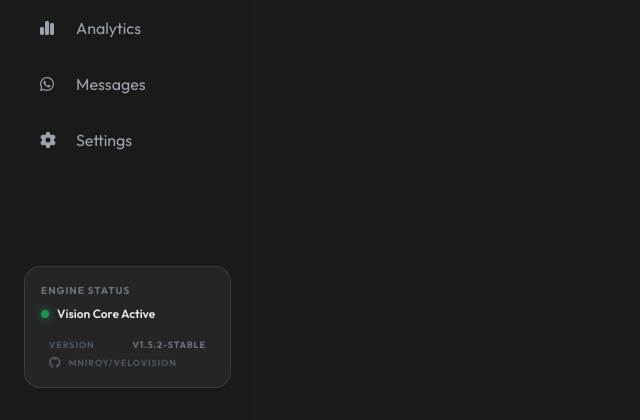
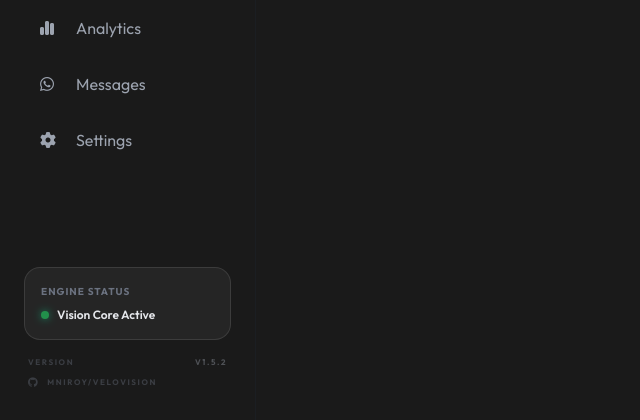
Before and after one commit to mniroy/velovision, a FastAPI app: page /cameras in a window 1280 px wide. Shown: the part 380-800 px from the top of the page, without its empty margins (0-640 px from the left). Run offline with FastAPI, Linux system fonts and the light colour scheme; data that the repository does not hold is empty; some libraries are stand-ins or nearby versions.

Commit message:
UI: Fix sidebar footer text alignment and malformed template tags.

```diff
--- a/src/templates/base.html
+++ b/src/templates/base.html
@@ -151,26 +151,28 @@
             </a>
         </nav>
 
-        <div class="mt-auto pb-8">
+        <div class="mt-auto pb-8 space-y-4">
             <div class="p-4 bg-white/5 rounded-2xl border border-white/10">
                 <p class="text-[10px] uppercase tracking-widest text-gray-500 font-bold mb-2">Engine Status</p>
                 <div class="flex items-center gap-2">
                     <div class="w-2 h-2 bg-green-500 rounded-full animate-pulse shadow-[0_0_8px_#10b981]"></div>
                     <span class="text-xs font-semibold">Vision Core Active</span>
                 </div>
-                <div class="mt-4 px-2 flex flex-col gap-1">
-                    <div
-                        class="flex items-center justify-between text-[9px] text-gray-600 font-bold uppercase tracking-widest">
-                        <span>Version</span>
-                        <span class="text-gray-500">v1.5.2-stable</span>
-                    </div>
-                    <a href="https://github.com/mniroy/velovision" target="_blank"
-                        class="text-[9px] text-gray-600 hover:text-[#dfffad] transition-colors flex items-center gap-2">
-                        <i class="fa-brands fa-github text-xs"></i>
-                        <span class="font-bold uppercase tracking-widest">mniroy/velovision</span>
-                    </a>
+            </div>
+
+            <div class="px-1 space-y-2 opacity-40 hover:opacity-100 transition-opacity">
+                <div
+                    class="flex items-center justify-between text-[8px] font-black uppercase tracking-[0.2em] text-gray-500">
+                    <span>Version</span>
+                    <span class="text-gray-400">v1.5.2</span>
                 </div>
+                <a href="https://github.com/mniroy/velovision" target="_blank"
+                    class="flex items-center gap-2 text-[8px] font-black uppercase tracking-[0.2em] text-gray-500 hover:text-[#dfffad] transition-all">
+                    <i class="fa-brands fa-github text-[10px]"></i>
+                    <span>mniroy/velovision</span>
+                </a>
             </div>
+        </div>
     </aside>
 
     <!-- Main Content -->
```
